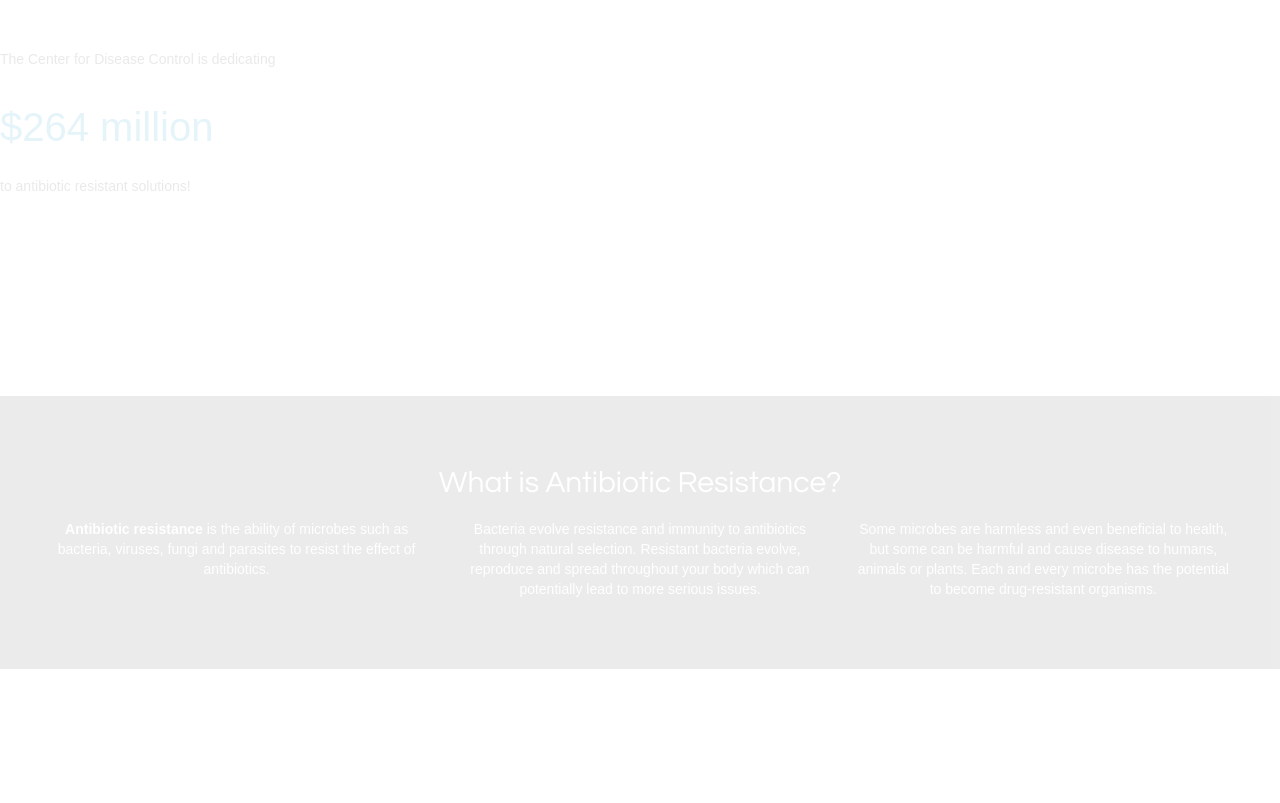
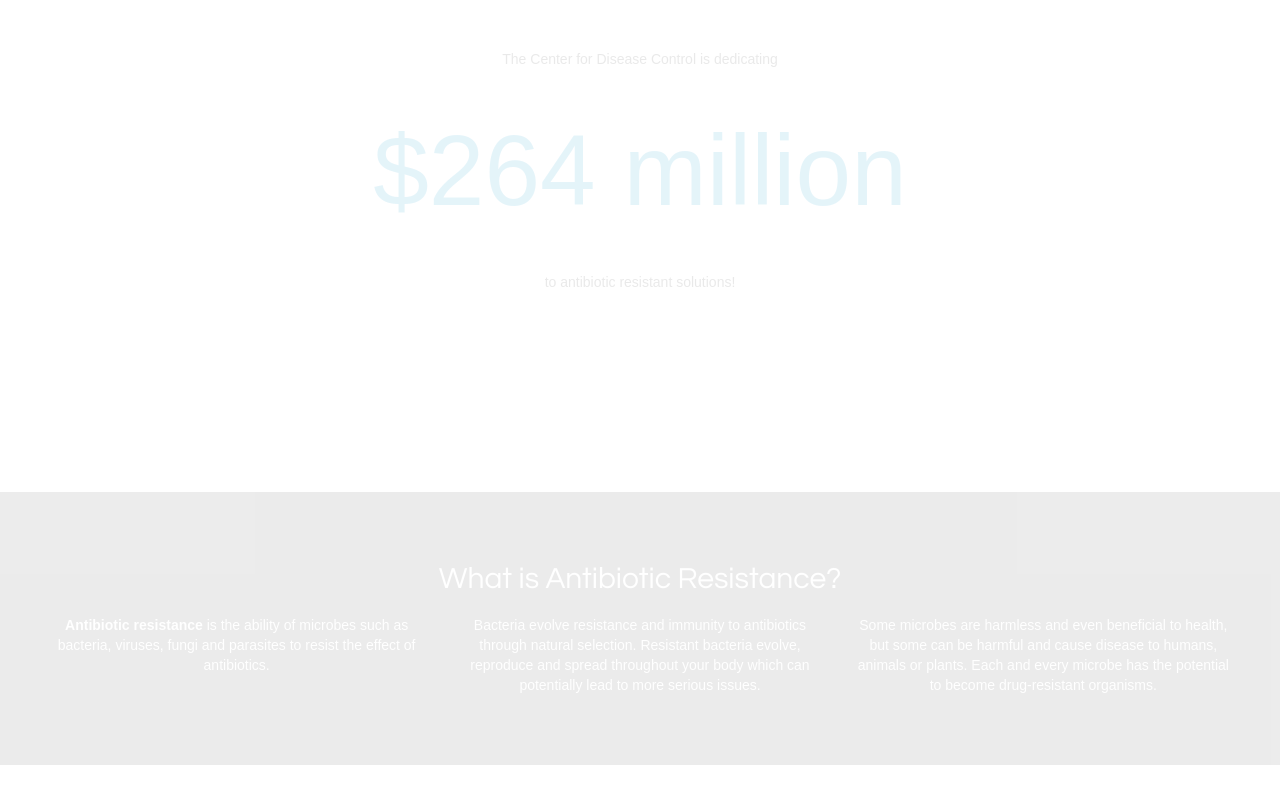
Before and after one commit to autumngrassel/autumngrassel.github.io, a plain HTML site: page index.html in a window 1280 px wide. Shown: the part 951-1754 px from the top of the page. Drawn offline with Linux system fonts and the light colour scheme; a web font is replaced by a local one.

Commit message:
position

```diff
--- a/css/scrollytellingStyle.css
+++ b/css/scrollytellingStyle.css
@@ -89,7 +89,10 @@ img {
 }
 
 #million {
-	font-size: 40px;
+	font-size: 100px;
 	color: #0099CC;
-	margin: 0 auto;
 }
+
+#money {
+	text-align: center;
+}
--- a/index.html
+++ b/index.html
@@ -52,7 +52,7 @@
             </div>
 	        </section>
 
-          <section class="step">
+          <section id="money" class="step">
               <p>The Center for Disease Control is dedicating</p>
               <br/>
               <p id="million">$264 million</p>
```
